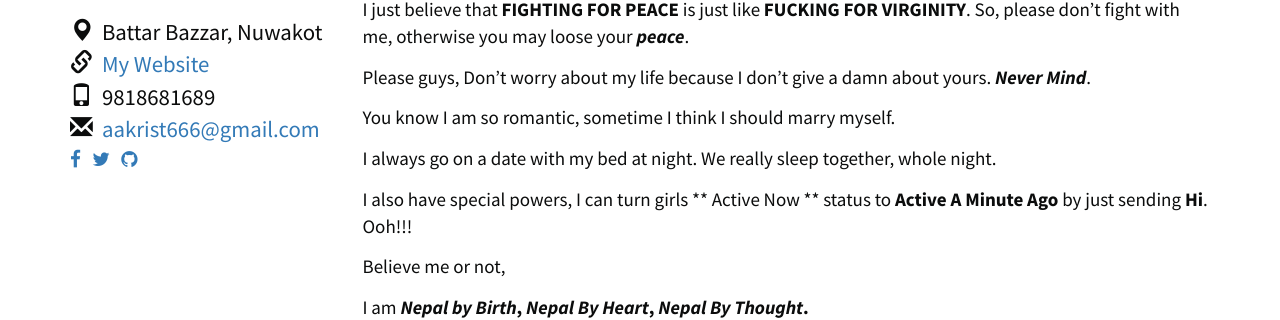
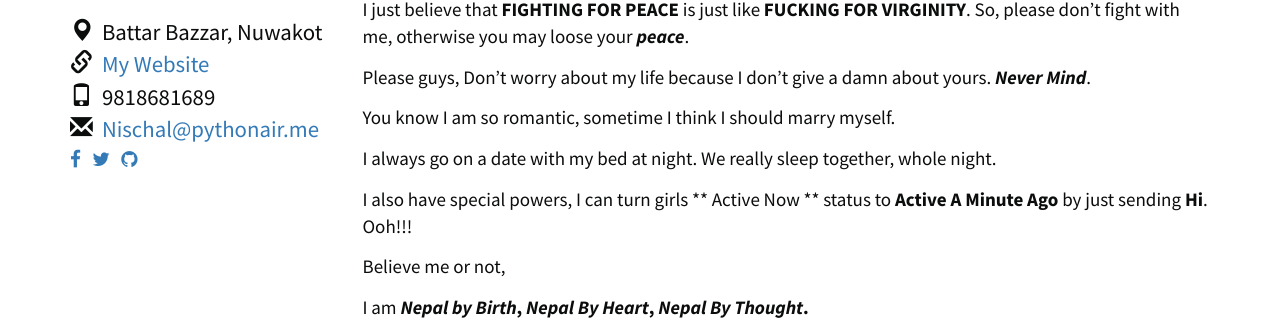
Before and after one commit to Classof2020/classof2020.github.io, a Jekyll site: the page built from _class/nischal_shrestha.md, in a window 1280 px wide and 1155 px high. Shown: the part 377-697 px from the top of the window. Built offline with Jekyll 4.4.1, drawn with Linux system fonts in a browser that asks for light colours; nearby versions of some CDN libraries.

Commit message:
Updates new email for Nischal

```diff
--- a/_class/nischal_shrestha.md
+++ b/_class/nischal_shrestha.md
@@ -3,7 +3,7 @@ firstname: Nischal Lal
 lastname: Shrestha
 photo: nischal_shrestha.jpg
 place: Battar Bazzar, Nuwakot
-email: aakrist666@gmail.com
+email: Nischal@pythonair.me
 phonenumber: 9818681689
 website: https://aakrist.me
 facebook: https://www.facebook.com/NischalLalShrestha
```
